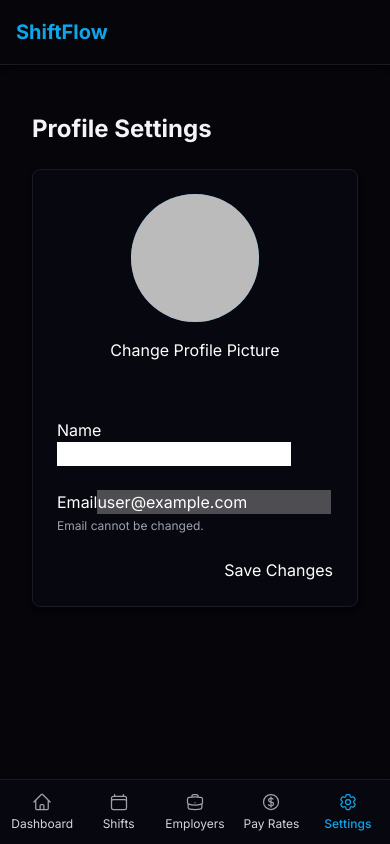
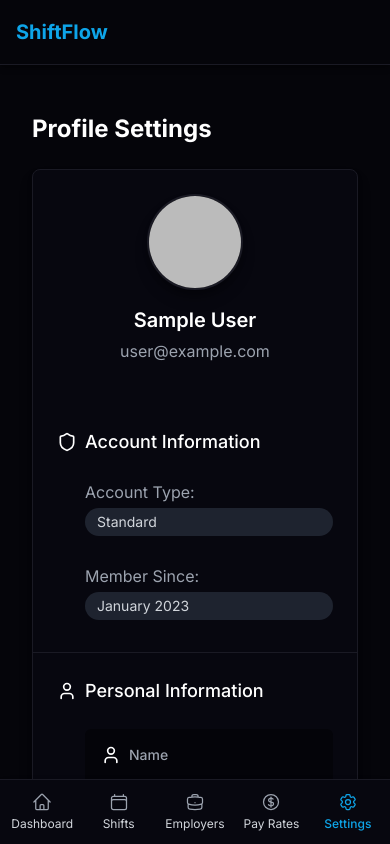
Before and after one commit to OfirPatish/ShiftFlow, a Next.js app: page /settings/profile in a window 390 px wide. Built offline with nearby package versions, Linux system fonts and the light colour scheme; no server answers; the database is empty; sample sign-in values are in the browser's storage.

Commit message:
Enhance profile page: Add loading spinner, improve responsive layout, and remove editing functionality

```diff
--- a/src/app/settings/profile/page.tsx
+++ b/src/app/settings/profile/page.tsx
@@ -1,84 +1,135 @@
 'use client';
 
-import { useState } from 'react';
+import { useState, useEffect, useRef } from 'react';
 import { useSession } from 'next-auth/react';
+import { UserCircle, Mail, User, Shield } from 'lucide-react';
+import { FullPageSpinner } from '@/components/common/LoadingSpinner';
 
 export default function ProfileSettings() {
   const { data: session } = useSession();
-  const [isLoading, setIsLoading] = useState(false);
+
+  // Controlled loading state that ensures minimum display time
+  const [isLoading, setIsLoading] = useState(true);
+  const minLoadingTime = 1000; // 1 second
+  const initialLoadCompletedRef = useRef(false);
+
+  // Handle loading state with minimum display time
+  useEffect(() => {
+    // Only show loading state on initial load
+    if (!session && !initialLoadCompletedRef.current) {
+      setIsLoading(true);
+    } else if (session && !initialLoadCompletedRef.current) {
+      // When session is loaded, wait for minimum display time
+      const timer = setTimeout(() => {
+        setIsLoading(false);
+        initialLoadCompletedRef.current = true;
+      }, minLoadingTime);
+
+      return () => clearTimeout(timer);
+    }
+  }, [session, minLoadingTime]);
+
+  // Show loading spinner while page is loading
+  if (isLoading) {
+    return <FullPageSpinner />;
+  }
 
   if (!session) {
     return (
-      <div className="flex justify-center items-center min-h-screen">
+      <div className="flex justify-center items-center min-h-[70vh]">
+        <div className="bg-theme-light p-8 rounded-lg border border-theme-border shadow-lg text-center">
+          <UserCircle className="w-16 h-16 mx-auto mb-4 text-gray-400" />
+          <p className="text-gray-300 text-lg font-medium mb-2">Not Signed In</p>
           <p className="text-gray-400">Please sign in to access your profile settings.</p>
+        </div>
       </div>
     );
   }
 
   return (
-    <div className="container mx-auto px-4 py-8 md:px-6 lg:px-16 xl:px-24">
-      <div className="flex flex-col">
-        <h1 className="text-2xl font-bold text-gray-100 mb-6">Profile Settings</h1>
+    <div className="container mx-auto px-4 py-8 max-w-4xl">
+      <h1 className="text-2xl font-bold mb-6 text-white">Profile Settings</h1>
 
-        <div className="bg-theme-light p-6 rounded-lg border border-theme-border shadow-md">
-          <div className="flex flex-col md:flex-row items-start gap-8">
-            <div className="w-full md:w-1/3">
-              <div className="flex flex-col items-center">
-                <div className="w-32 h-32 rounded-full bg-primary-500 flex items-center justify-center mb-4">
+      <div className="bg-theme-light rounded-lg border border-theme-border shadow-lg overflow-hidden transition-all duration-300 hover:shadow-xl">
+        {/* Profile Header */}
+        <div className="bg-gradient-to-r from-theme-accent/30 to-theme-accent/10 p-6 flex flex-col md:flex-row items-center md:items-start">
+          <div className="relative mb-4 md:mb-0">
+            <div className="w-24 h-24 md:w-28 md:h-28 rounded-full flex items-center justify-center bg-theme-dark border-2 border-theme-border overflow-hidden shadow-lg transition-all duration-300 hover:border-theme-accent">
               {session.user?.image ? (
                 <img
                   src={session.user.image}
-                      alt={session.user?.name || 'User'}
-                      className="w-32 h-32 rounded-full object-cover"
+                  alt="Profile"
+                  className="w-full h-full object-cover"
                 />
               ) : (
-                    <span className="text-4xl text-white font-bold">
-                      {session.user?.name?.charAt(0) || 'U'}
-                    </span>
+                <UserCircle className="w-20 h-20 text-gray-400" />
               )}
             </div>
-                <button className="btn btn-secondary w-full max-w-xs" disabled={isLoading}>
-                  Change Profile Picture
-                </button>
+          </div>
+          <div className="ml-0 md:ml-6 text-center md:text-left">
+            <h2 className="text-xl font-semibold text-white mb-1">
+              {session.user?.name || 'User'}
+            </h2>
+            <p className="text-gray-400">{session.user?.email}</p>
           </div>
         </div>
 
-            <div className="w-full md:w-2/3 mt-6 md:mt-0">
-              <form className="space-y-6">
-                <div className="form-group">
-                  <label htmlFor="name" className="form-label">
-                    Name
-                  </label>
-                  <input
-                    type="text"
-                    id="name"
-                    className="form-input"
-                    defaultValue={session.user?.name || ''}
-                    placeholder="Your name"
-                  />
+        {/* Account Information */}
+        <div className="p-6 border-b border-theme-border">
+          <h3 className="text-lg font-medium text-white mb-4 flex items-center">
+            <Shield className="w-5 h-5 mr-2 text-theme-accent" />
+            Account Information
+          </h3>
+          <div className="space-y-3 text-gray-300 ml-7">
+            <div className="flex flex-col sm:flex-row sm:items-center py-2 sm:space-x-2">
+              <span className="text-gray-400 mb-1 sm:mb-0">Account Type:</span>
+              <span className="px-3 py-1 bg-gray-700/50 rounded-full text-sm">Standard</span>
+            </div>
+            <div className="flex flex-col sm:flex-row sm:items-center py-2 sm:space-x-2">
+              <span className="text-gray-400 mb-1 sm:mb-0">Member Since:</span>
+              <span className="px-3 py-1 bg-gray-700/50 rounded-full text-sm">January 2023</span>
+            </div>
+          </div>
         </div>
 
-                <div className="form-group">
-                  <label htmlFor="email" className="form-label">
-                    Email
-                  </label>
-                  <input
-                    type="email"
-                    id="email"
-                    className="form-input bg-theme-light-darker"
-                    value={session.user?.email || ''}
-                    disabled
-                  />
-                  <p className="text-xs text-gray-400 mt-1">Email cannot be changed.</p>
+        {/* Personal Information */}
+        <div className="p-6">
+          <div className="mb-6">
+            <h3 className="text-lg font-medium text-white flex items-center">
+              <User className="w-5 h-5 mr-2 text-theme-accent" />
+              Personal Information
+            </h3>
           </div>
 
-                <div className="flex justify-end mt-8">
-                  <button type="submit" className="btn btn-primary" disabled={isLoading}>
-                    {isLoading ? 'Saving...' : 'Save Changes'}
-                  </button>
+          <div className="space-y-4 transition-all duration-300 ml-7">
+            <div className="bg-theme-dark/50 p-4 rounded-md hover:bg-theme-dark/70 transition-colors duration-200">
+              <div className="flex items-center space-x-2 mb-2">
+                <User className="w-5 h-5 text-theme-accent" />
+                <span className="text-sm font-medium text-gray-400">Name</span>
               </div>
-              </form>
+              <p className="text-white pl-7">{session.user?.name || 'Not provided'}</p>
             </div>
+
+            <div className="bg-theme-dark/50 p-4 rounded-md hover:bg-theme-dark/70 transition-colors duration-200">
+              <div className="flex items-center space-x-2 mb-2">
+                <Mail className="w-5 h-5 text-theme-accent" />
+                <span className="text-sm font-medium text-gray-400">Email Address</span>
+              </div>
+              <p className="text-white pl-7">{session.user?.email || 'Not provided'}</p>
+            </div>
+          </div>
+
+          <div className="mt-8 text-sm text-gray-500 bg-gray-800/30 p-3 rounded-md border border-gray-700/50">
+            <p className="flex items-center">
+              <Mail className="w-4 h-4 mr-2 text-gray-400" />
+              Need help? Contact support at{' '}
+              <a
+                href="mailto:support@shiftflow.com"
+                className="ml-1 text-primary-400 hover:text-primary-300 transition-colors duration-200"
+              >
+                support@shiftflow.com
+              </a>
+            </p>
           </div>
         </div>
       </div>
```
Lines whose indentation alone changed are shown as unchanged.
